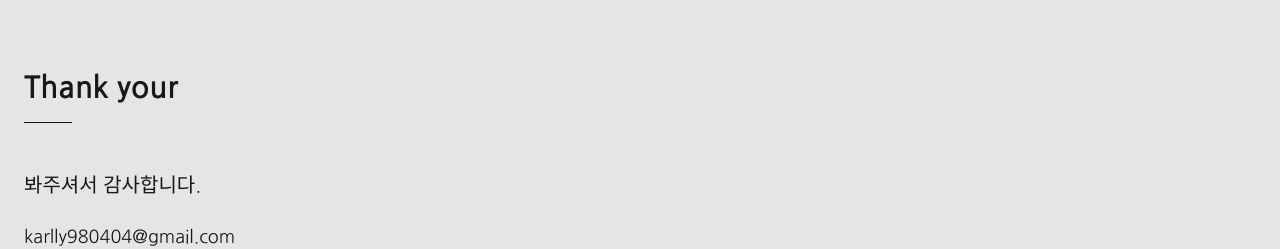
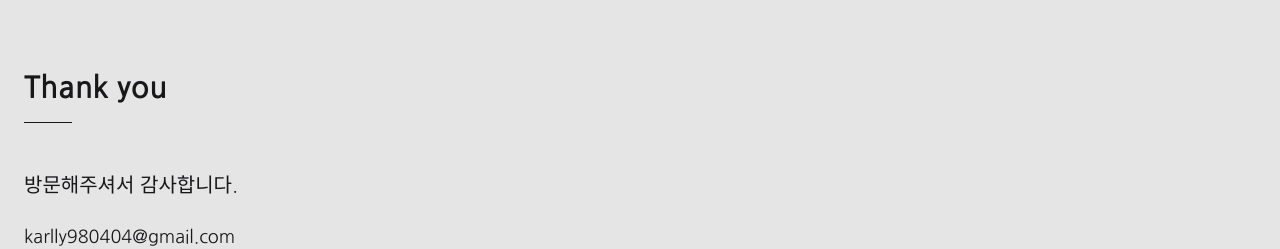
Before and after one commit to Suhseongphil/seongphil, a Next.js app: page / in a window 1280 px wide. Shown: the part 3374-3623 px from the top of the page. Built offline with nearby package versions, Linux system fonts and the light colour scheme; no server answers; the database is empty.

Commit message:
푸터 문구 수정

```diff
--- a/src/app/page.js
+++ b/src/app/page.js
@@ -506,11 +506,11 @@ export default function Home() {
             viewport={{ once: true }}
             className="max-w-2xl"
           >
-            <h2 className="text-3xl font-bold mb-4 text-zinc-900">Thank your</h2>
+            <h2 className="text-3xl font-bold mb-4 text-zinc-900">Thank you</h2>
             <div className="h-px w-12 bg-zinc-900 mb-12"></div>
             <div className="space-y-6">
               <p className="text-xl text-zinc-900">
-                봐주셔서 감사합니다.
+                방문해주셔서 감사합니다.
               </p>
               <div className="space-y-4">
                 <a
```
